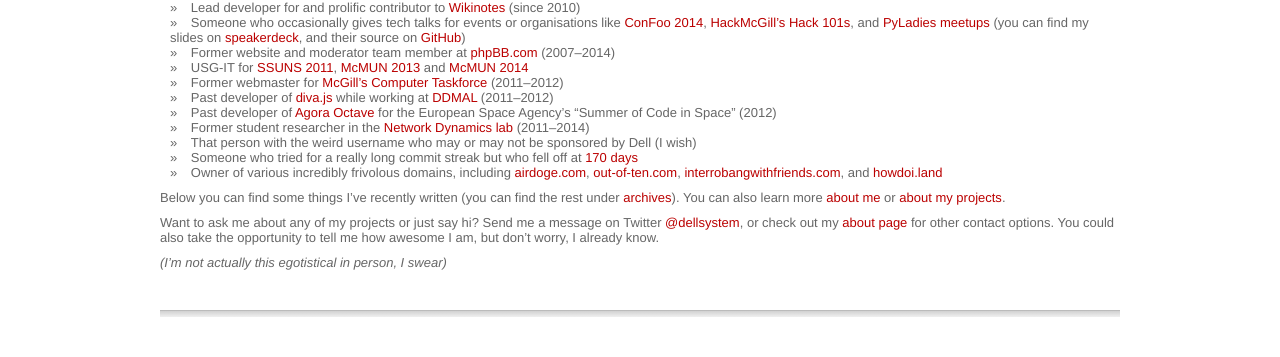
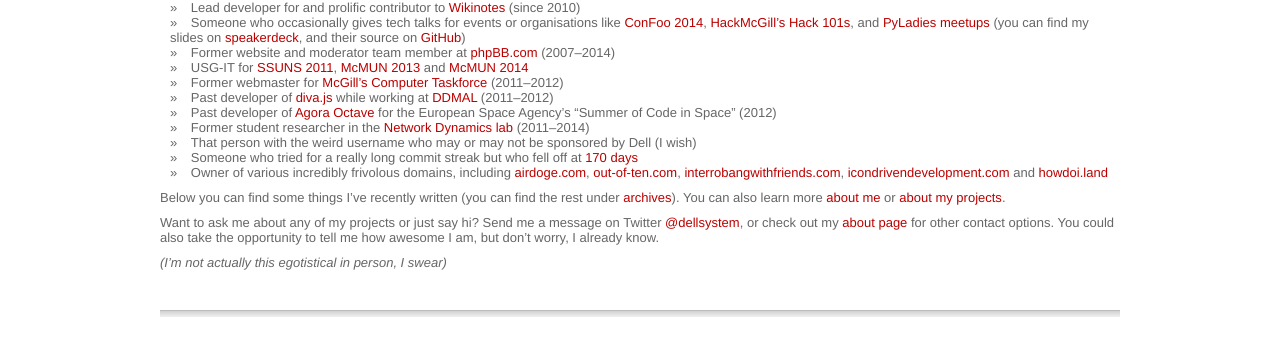
Before and after one commit to dellsystem/dellsystem.github.io, a Jekyll site: the page built from index.md, in a window 1280 px wide. Shown: the part 259-616 px from the top of the page. Built offline with Jekyll 4.4.1, drawn with Linux system fonts in a browser that asks for light colours; Markdown is read by kramdown in place of the engine named in the settings.

Commit message:
Add icondrivendevelopment.com to domains list

```diff
--- a/index.md
+++ b/index.md
@@ -24,7 +24,8 @@ McGill University. You may know me as:
 * Someone who tried for a really long commit streak but who fell off at [170
   days][github]
 * Owner of various incredibly frivolous domains, including [airdoge.com],
-  [out-of-ten.com], [interrobangwithfriends.com], and [howdoi.land]
+  [out-of-ten.com], [interrobangwithfriends.com], [icondrivendevelopment.com]
+  and [howdoi.land]
 
 Below you can find some things I've recently written (you can find the rest
 under [archives](/archives)). You can also learn more [about me](/about) or
@@ -57,6 +58,7 @@ _(I'm not actually this egotistical in person, I swear)_
 [out-of-ten.com]: http://pretty-pointless.out-of-ten.com
 [interrobangwithfriends.com]: http://interrobangwithfriends.com
 [howdoi.land]: http://howdoi.land
+[icondrivendevelopment.com]: http://icondrivendevelopment.com
 
 <br />
 <hr />
```
